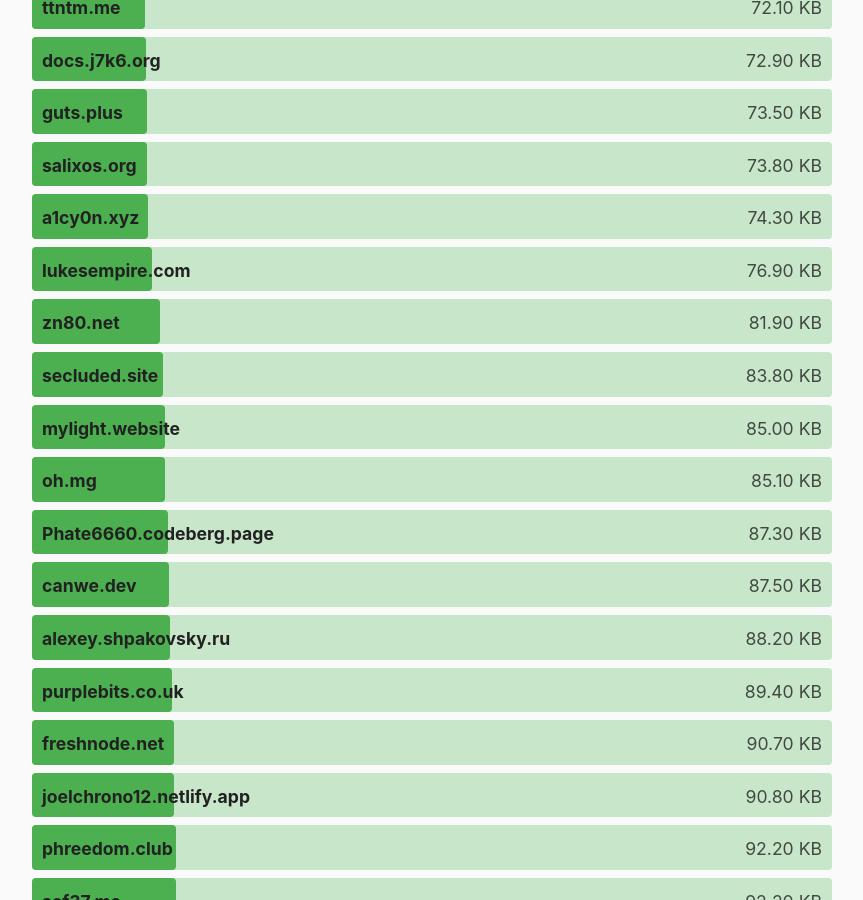
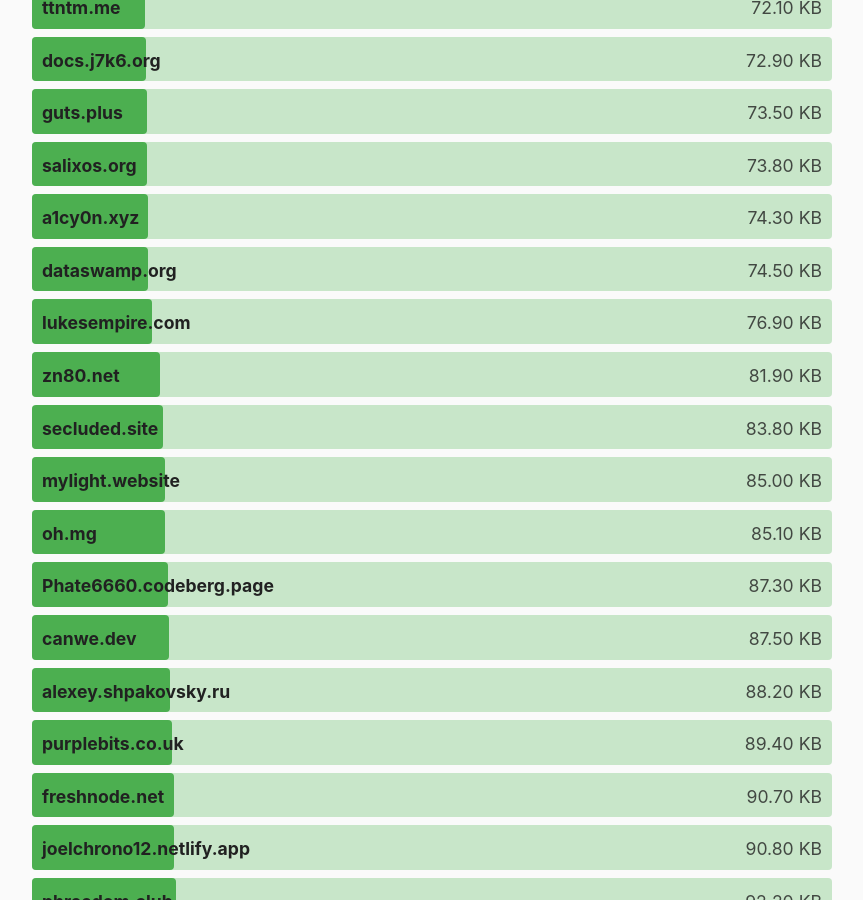
Before and after one commit to kevquirk/512kb.club, a Jekyll site: the page built from index.md, in a window 1280 px wide and 900 px high, scrolled down 8739 px. Shown: the whole window, without its empty margins (208-1071 px from the left). Built offline with Jekyll 4.4.1, drawn with Linux system fonts in a browser that asks for light colours.

Commit message:
Add dataswamp.org

```diff
--- a/_data/sites.yml
+++ b/_data/sites.yml
@@ -332,6 +332,11 @@
   url: https://dariusz.wieckiewicz.org/
   size: 508
   last_checked: 2021-09-17
+
+- domain: dataswamp.org
+  url: https://dataswamp.org/~solene/
+  size: 74.5
+  last_checked: 2021-10-03
 
 - domain: davidrutland.com
   url: https://davidrutland.com/
```
